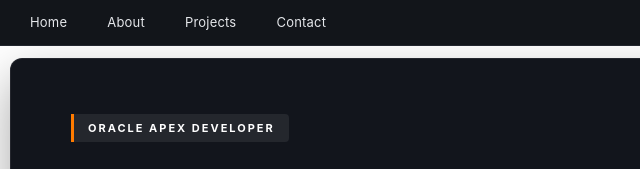
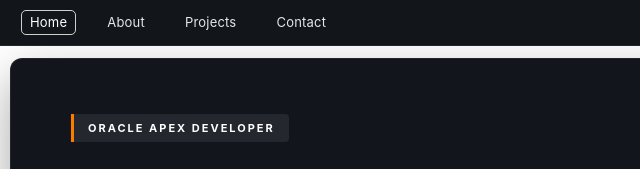
Before and after one commit to Muneeba-batool/muneeba-portfolio, a plain HTML site: page index.html in a window 1280 px wide. Shown: the top 169 px of the page, 0-640 px from the left. Drawn offline with Linux system fonts and the light colour scheme.

Commit message:
Update index.html

```diff
--- a/index.html
+++ b/index.html
@@ -11,10 +11,9 @@
 </head>
 <body>
 
-<!-- TOP NAVIGATION MENU -->
-<nav class="apex-navbar">
+<nav class="apex-navbar" aria-label="Primary Navigation">
     <ul class="apex-nav-menu">
-        <li><a href="#hero">Home</a></li>
+        <li><a href="#hero" class="active">Home</a></li>
         <li><a href="#about">About</a></li>
         <li><a href="#projects_section">Projects</a></li>
         <li><a href="#contact">Contact</a></li>
```
